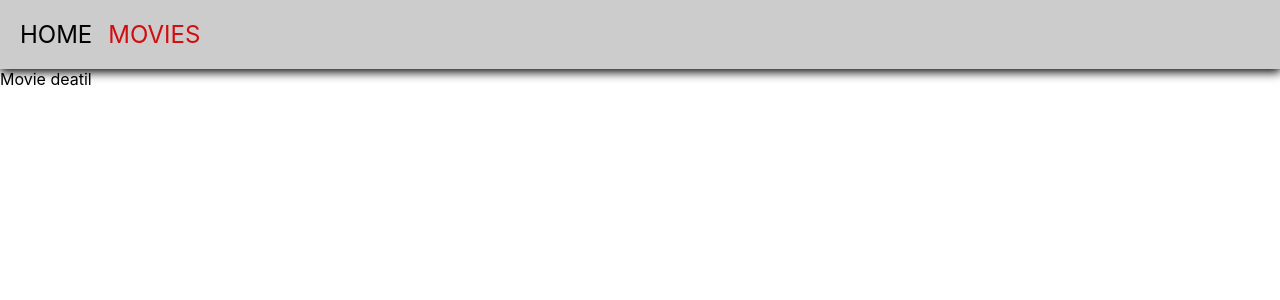
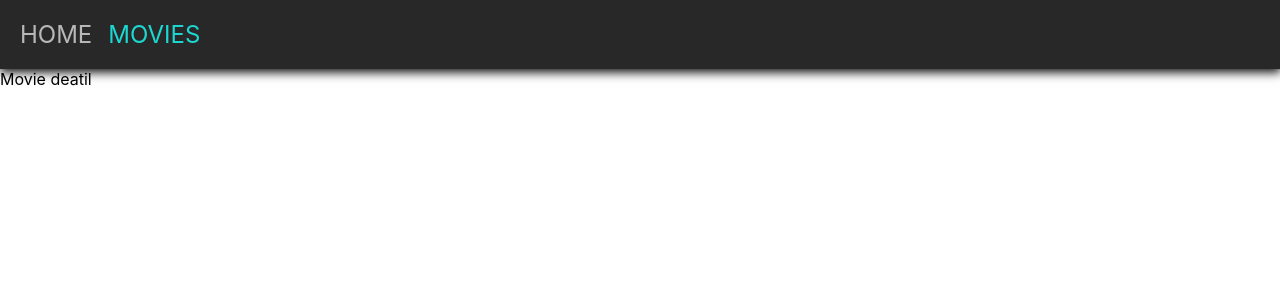
Before and after one commit to MargaritaSukhova/goit-react-hw-05-movies, a React (Create React App) app: page /movies/1/reviews in a window 1280 px wide. Shown: the top 300 px of the page. Built offline with nearby package versions, Linux system fonts and the light colour scheme.

Commit message:
css update

```diff
--- a/src/components/App/App.styled.js
+++ b/src/components/App/App.styled.js
@@ -5,5 +5,7 @@ export const Container = styled.div`
   height: 100vh;
   margin-left: auto;
   margin-right: auto;
-  color: #010101;
+  color: #292828;
+  background: linear-gradient(to top, #ffffff, #ece9e6);
+  font-family: 'Oxygen', sans-serif;
 `;
--- a/src/components/Layout/Layout.styled.js
+++ b/src/components/Layout/Layout.styled.js
@@ -6,7 +6,7 @@ export const Header = styled.header`
   align-items: center;
   padding-top: 20px;
   padding-bottom: 20px;
-  background-color: #ccc;
+  background-color: #292828;
   box-shadow: 0px 2px 10px 0.5px;
 `;
 
@@ -17,16 +17,17 @@ export const Nav = styled.nav`
   justify-content: start;
   align-items: center;
   font-size: 24px;
-  color: #010101;
   text-transform: uppercase;
   gap: 16px;
 `;
 
 export const StyledNavLink = styled(NavLink)`
+  color: #b8b8b8;
+  transition: color 250ms cubic-bezier(0, 0.11, 0.35, 2);
   &:hover {
     color: #ffffff;
   }
   &.active {
-    color: #d30c0d;
+    color: #1cd8d2;
   }
 `;
--- a/src/components/TrendingList/TrendingList.styled.js
+++ b/src/components/TrendingList/TrendingList.styled.js
@@ -1,7 +1,10 @@
 import styled from '@emotion/styled';
 
 export const Title = styled.p`
+  transition: transform 250ms cubic-bezier(0, 0.11, 0.35, 2);
+  transform-origin: center left;
   &:hover {
-    color: #d30c0d;
+    color: #1cd8d2;
+    transform: scale(1.15);
   }
 `;
```
